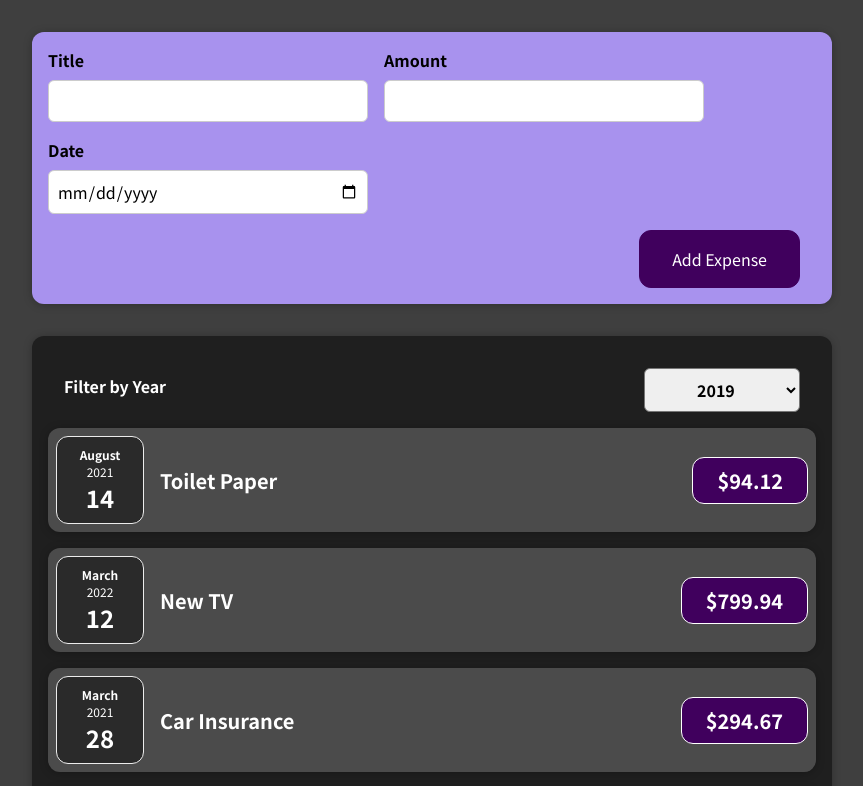
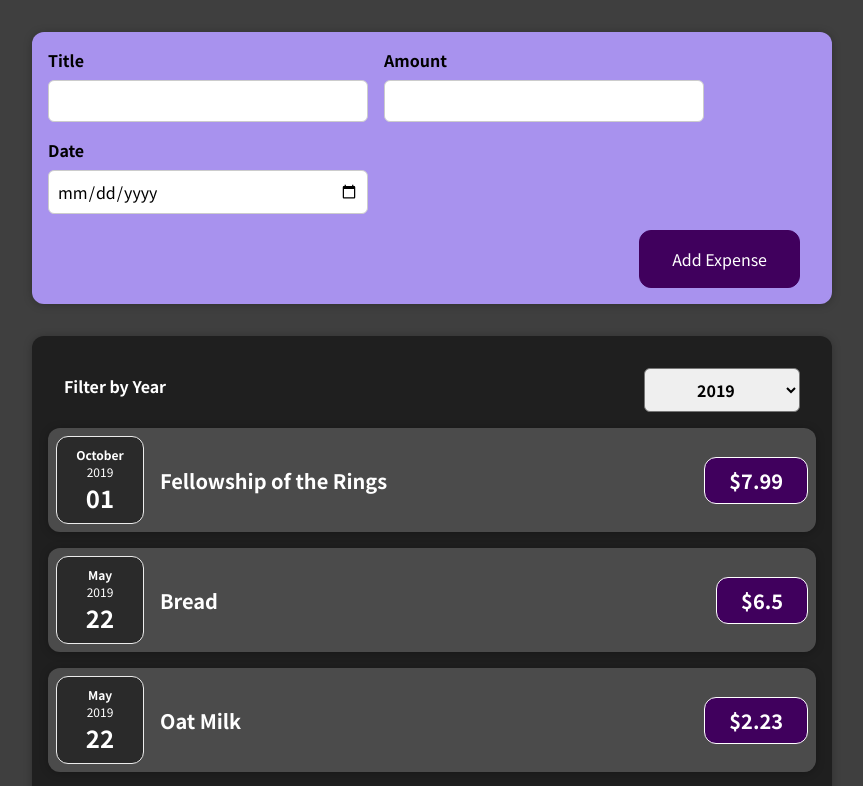
Before and after one commit to sheekap/expence_tracker, a React (Create React App) app: page / in a window 1280 px wide. Shown: the top 786 px of the page, without its empty margins (208-1071 px from the left). Built offline with nearby package versions, Linux system fonts and the light colour scheme.

Commit message:
💥 filter expenses by year and 🔧 added some more dummy expenses as well as a key prop to expenses array when rendering

```diff
--- a/src/App.js
+++ b/src/App.js
@@ -28,6 +28,24 @@ const DUMMY_EXPENSES = [
     amount: 450,
     date: new Date(2022, 5, 12),
   },
+  {
+    id: "e5",
+    title: "Fellowship of the Rings",
+    amount: 7.99,
+    date: new Date(2019, 9, 1)
+  },
+  {
+    id: "e6",
+    title: "Bread",
+    amount: 6.50,
+    date: new Date(2019, 4, 22)
+  },
+  {
+    id: "e7",
+    title: "Oat Milk",
+    amount: 2.23,
+    date: new Date(2019, 4, 22)
+  }
 ];
 
 const App = () => {
--- a/src/components/Expenses/Expenses.js
+++ b/src/components/Expenses/Expenses.js
@@ -8,7 +8,9 @@ import "./Expenses.css";
 
 const Expenses = (props) => {
   const [filteredYear, setFilteredYear] = useState("2019");
-  const expenses = props.items;
+  const expenses = props.items.filter((expense) => {
+    return expense.date.getFullYear() === parseInt(filteredYear);
+  });
 
   const changeFilteredYearHandler = (selectedYear) => {
     setFilteredYear(selectedYear);
@@ -25,6 +27,7 @@ const Expenses = (props) => {
           <div>
             {expenses.map((expense) => (
               <ExpenseItem
+                key={expense.id}
                 title={expense.title}
                 amount={expense.amount}
                 date={expense.date}
```
Also changed, not shown: 1 other file (tests, documents, lock files or other folders).
